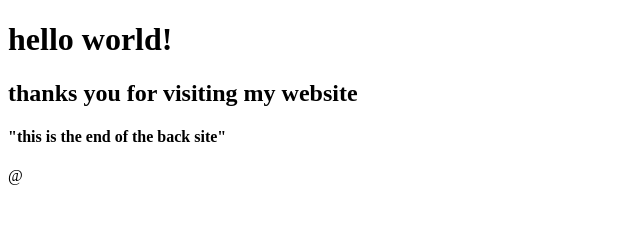
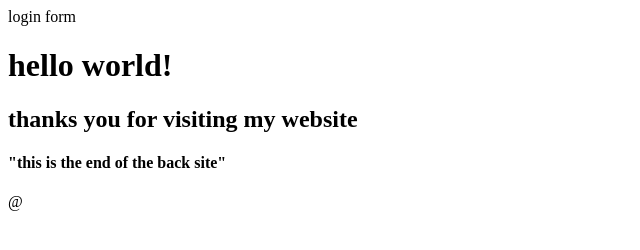
Before and after one commit to alonfrishuji/studygithub, a plain HTML site: page index.html in a window 1280 px wide. Shown: the whole page, without its empty margins (0-640 px from the left). Drawn offline with Linux system fonts and the light colour scheme.

Commit message:
login form

```diff
--- /dev/null
+++ b/dir1/app1.js
@@ -0,0 +1 @@
+console.log("123");
--- /dev/null
+++ b/dir2/app2.js
@@ -0,0 +1 @@
+console.log("123");
--- a/index.html
+++ b/index.html
@@ -7,6 +7,7 @@
   </head>
   <body>
   </body>
+  login form
   <h1>hello world!</h1>
   <h2>thanks you for visiting my website
   </h2>
```
Also changed, not shown: login.html (added, +1 -0 lines), 2 other files.
